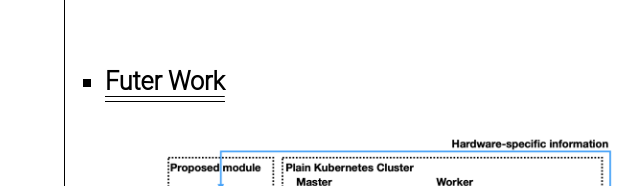
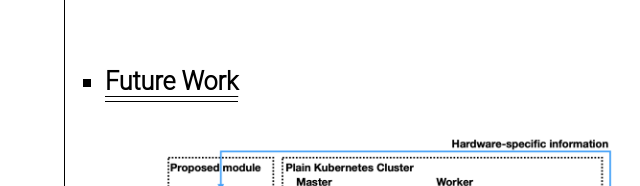
Before and after one commit to kmueamonitor/edge-accelerator-monitor-web, a plain HTML site: page index.html in a window 1280 px wide. Shown: the part 1234-1420 px from the top of the page, 0-640 px from the left. Drawn offline with Linux system fonts and the light colour scheme.

Commit message:
오타 수정
futer-> future

```diff
--- a/index.html
+++ b/index.html
@@ -50,7 +50,7 @@
                 </div>
             </ul>
             <ul>
-                <li class="section-title">Futer Work</li>
+                <li class="section-title">Future Work</li>
                 <div class="flex-div">
                     <img src="./public/futer_work_image.png" alt="">
                     <div class="section-text">
```
